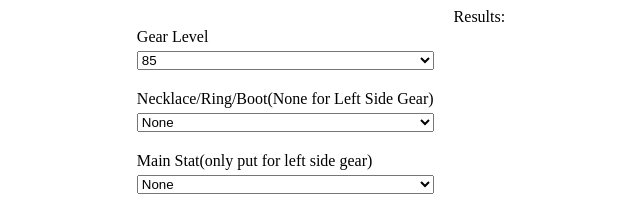
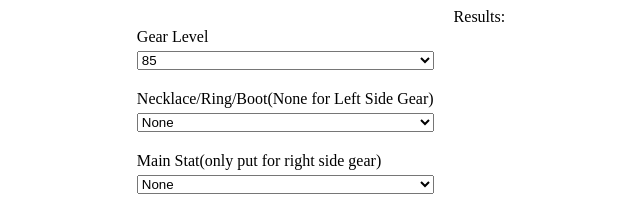
Before and after one commit to Ttang8/gearChecker, a plain HTML site: page index.html in a window 1280 px wide. Shown: the top 211 px of the page, 319-959 px from the left. Drawn offline with Linux system fonts and the light colour scheme.

Commit message:
'update'

```diff
--- a/index.html
+++ b/index.html
@@ -66,7 +66,7 @@
                 <option value="2">Ring</option>
                 <option value="3">Boot</option>
             </select>
-            <label for="mainStat">Main Stat(only put for left side gear)</label>
+            <label for="mainStat">Main Stat(only put for right side gear)</label>
             <select name="mainStat" id="mainStat">
                 <option value="0" selected>None</option>
             </select>
```
